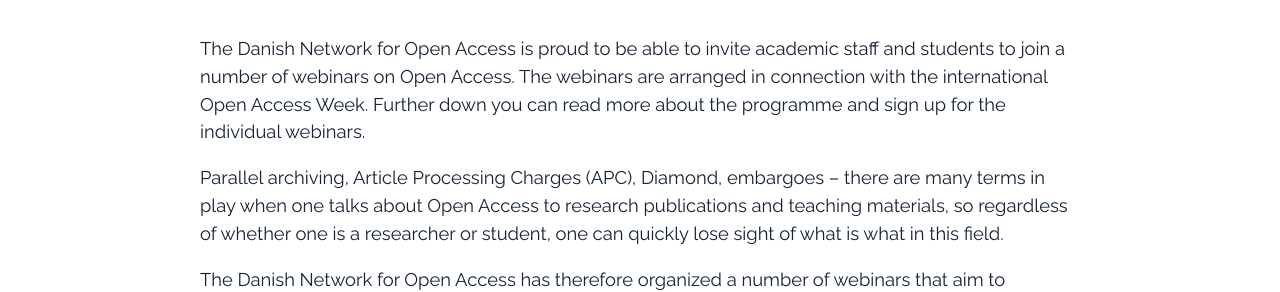
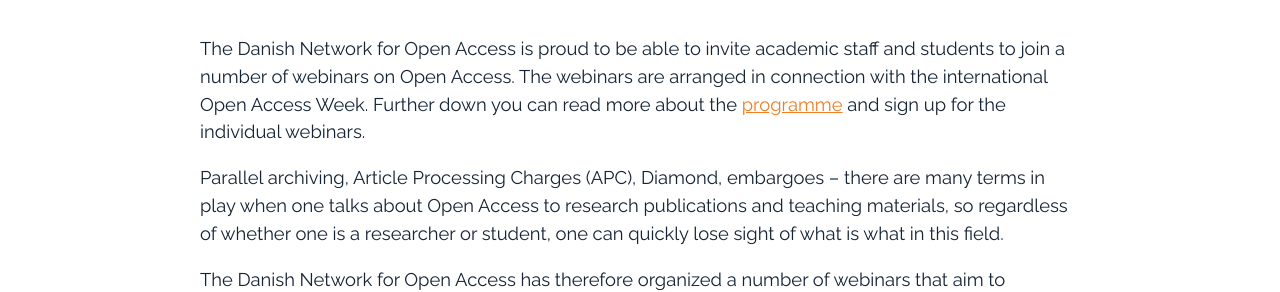
Before and after one commit to openaccess-dk/openaccess-dk.github.io, a Jekyll site: the page built from oaw2022.md, in a window 1280 px wide and 900 px high. Shown: the part 452-744 px from the top of the window. Built offline with Jekyll 4.4.1, drawn with Linux system fonts in a browser that asks for light colours; some of the changed lines change nothing that is shown.

Commit message:
Update oaw2022.md

```diff
--- a/oaw2022.md
+++ b/oaw2022.md
@@ -8,7 +8,7 @@
 
 #### 24-28 October
 
-The Danish Network for Open Access is proud to be able to invite academic staff and students to join a number of webinars on Open Access. The webinars are arranged in connection with the international Open Access Week. Further down you can read more about the programme and sign up for the individual webinars.
+The Danish Network for Open Access is proud to be able to invite academic staff and students to join a number of webinars on Open Access. The webinars are arranged in connection with the international Open Access Week. Further down you can read more about the [programme](#programme-of-the-danish-open-access-week-2022) and sign up for the individual webinars.
 
 Parallel archiving, Article Processing Charges (APC), Diamond, embargoes – there are many terms in play when one talks about Open Access to research publications and teaching materials, so regardless of whether one is a researcher or student, one can quickly lose sight of what is what in this field.
 
```
